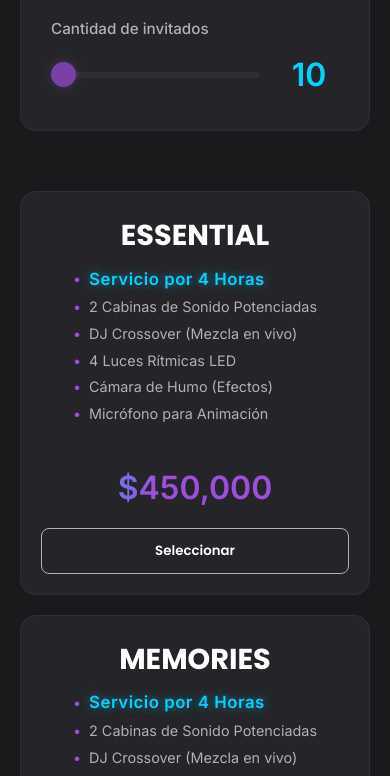
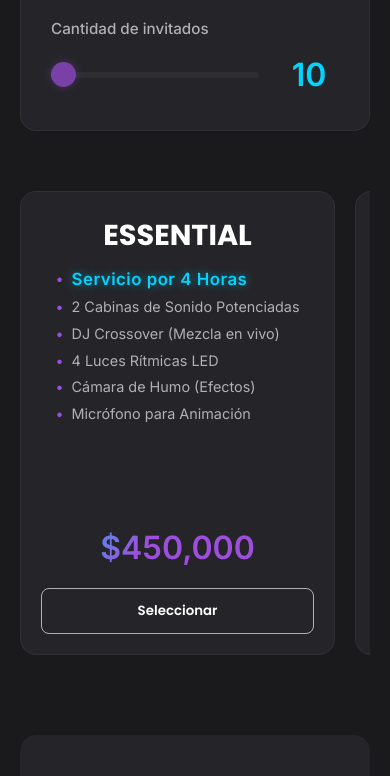
Before and after one commit to nicollerivera/APP-Nexxa-Sound, a React (Vite) app: page / in a window 390 px wide. Shown: the part 1156-1932 px from the top of the page. Built offline with nearby package versions, Linux system fonts and the light colour scheme.

Commit message:
Implement horizontal scrolling for packages on mobile

```diff
--- a/src/App.css
+++ b/src/App.css
@@ -61,20 +61,36 @@
 }
 
 /* Packages Grid */
+/* Packages Grid */
 .packages-grid {
-  display: grid;
-  grid-template-columns: 1fr;
+  display: flex;
+  overflow-x: auto;
   gap: 20px;
   margin-bottom: 60px;
+  padding-bottom: 20px;
+  scroll-snap-type: x mandatory;
+  -webkit-overflow-scrolling: touch;
+  scrollbar-width: none;
+  /* Optional: Hide scrollbar Firefox */
+}
+
+.packages-grid::-webkit-scrollbar {
+  display: none;
+  /* Optional: Hide scrollbar Chrome/Safari */
 }
 
 @media(min-width: 768px) {
   .packages-grid {
+    display: grid;
     grid-template-columns: repeat(3, 1fr);
+    overflow-x: visible;
+    padding-bottom: 0;
   }
 }
 
 .package-card {
+  min-width: 90%;
+  scroll-snap-align: center;
   background: var(--surface-color);
   border: 1px solid rgba(255, 255, 255, 0.05);
   border-radius: var(--border-radius);
@@ -88,6 +104,12 @@
   cursor: pointer;
   text-align: center;
   /* Center everything */
+}
+
+@media(min-width: 768px) {
+  .package-card {
+    min-width: auto;
+  }
 }
 
 .package-card:hover {
```
